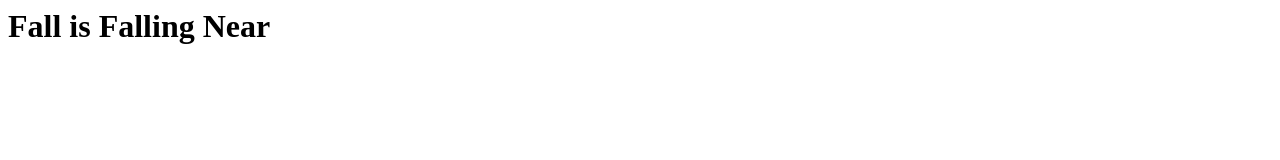
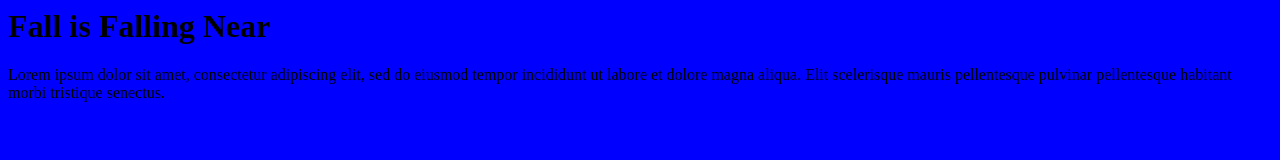
Before and after one commit to heatherb4/Fall, a plain HTML site: page index.html in a window 1280 px wide. Drawn offline with Linux system fonts and the light colour scheme.

Commit message:
added a paragraph and a style sheet

```diff
--- a/index.html
+++ b/index.html
@@ -1 +1,6 @@
+<link rel="stylesheet" href="styles.css">
 <h1> Fall is Falling Near</h1>
+<p>Lorem ipsum dolor sit amet, consectetur adipiscing elit, sed do
+    eiusmod tempor incididunt ut labore et dolore magna aliqua. Elit
+    scelerisque mauris pellentesque pulvinar pellentesque habitant
+    morbi tristique senectus.</p>
--- /dev/null
+++ b/styles.css
@@ -0,0 +1 @@
+body {background-color: blue;}
```
